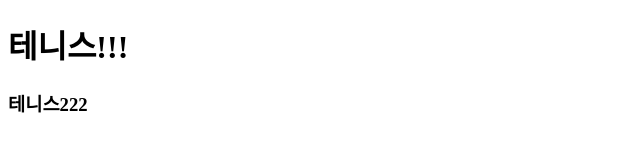
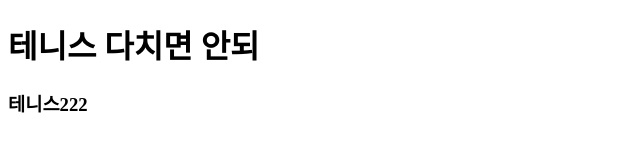
Before and after one commit to zoshs2000/Tennissing, a plain HTML site: page index.html in a window 1280 px wide. Shown: the whole page, without its empty margins (0-640 px from the left). Drawn offline with Linux system fonts and the light colour scheme.

Commit message:
메인 페이지 수정

```diff
--- a/index.html
+++ b/index.html
@@ -6,7 +6,7 @@
     <title>Document</title>
 </head>
 <body>
-    <h1>테니스!!!</h1>
+    <h1>테니스 다치면 안되</h1>
     <h3>테니스222</h3>
 </body>
 </html>
```
